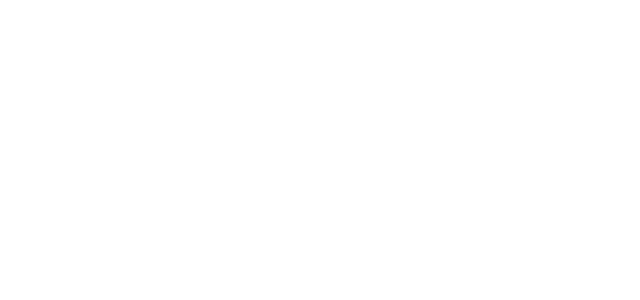
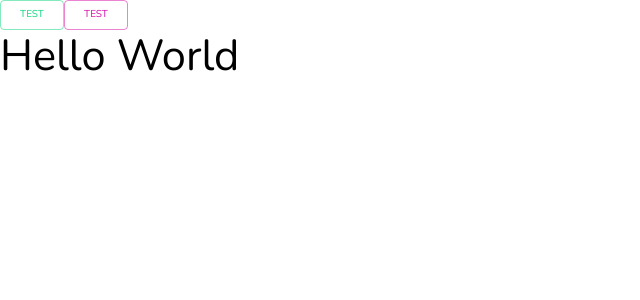
Before and after one commit to Chandradeepta/tomojo, a React (Create React App) app: page / in a window 1280 px wide. Shown: the top 300 px of the page, without its empty margins (0-640 px from the left). Built offline with nearby package versions, Linux system fonts and the light colour scheme.

Commit message:
configs added

```diff
--- a/package.json
+++ b/package.json
@@ -8,6 +8,7 @@
     "@testing-library/jest-dom": "^5.11.4",
     "@testing-library/react": "^11.1.0",
     "@testing-library/user-event": "^12.1.10",
+    "axios": "^0.21.1",
     "react": "^17.0.2",
     "react-dom": "^17.0.2",
     "react-redux": "^7.2.4",
--- a/public/index.html
+++ b/public/index.html
@@ -24,6 +24,11 @@
       work correctly both with client-side routing and a non-root public URL.
       Learn how to configure a non-root public URL by running `npm run build`.
     -->
+    <link rel="preconnect" href="https://fonts.gstatic.com" />
+    <link
+      href="https://fonts.googleapis.com/css2?family=Nunito:wght@300&display=swap"
+      rel="stylesheet"
+    />
     <title>React App</title>
   </head>
   <body>
--- a/src/App.js
+++ b/src/App.js
@@ -1,7 +1,13 @@
+import { Button, Typography } from "@material-ui/core";
 
 function App() {
   return (
     <div className="App">
+      <Button variant="outlined" color="primary">Test</Button>
+      <Button variant="outlined" color="secondary">Test</Button>
+      <Typography variant="h2">
+        Hello World
+      </Typography>
 
     </div>
   );
--- /dev/null
+++ b/src/Configurations/MaterialUIConfig.js
@@ -0,0 +1,34 @@
+import { createMuiTheme, responsiveFontSizes } from "@material-ui/core";
+import { lightGreen } from "@material-ui/core/colors";
+
+let theme = createMuiTheme({
+  palette: {
+    primary: {
+      main: "#0BD67E",
+    },
+    secondary: {
+      main: "#D50BA6",
+    },
+    contrastThreshold: 1,
+    tonalOffset: 0.2,
+  },
+  typography: {
+    fontSize: 10,
+    fontFamily: `'Nunito', sans-serif`,
+  },
+});
+
+theme.overrides = {
+  MuiMenuItem: {
+    root: {
+      "&$selected": {
+        backgroundColor: theme.palette.primary.light,
+      },
+      "&:hover &$selected": {
+        backgroundColor: "#111",
+      },
+    },
+  },
+};
+
+export const mainTheme = responsiveFontSizes(theme);
--- a/src/index.css
+++ b/src/index.css
@@ -1,13 +1,6 @@
 body {
   margin: 0;
-  font-family: -apple-system, BlinkMacSystemFont, 'Segoe UI', 'Roboto', 'Oxygen',
-    'Ubuntu', 'Cantarell', 'Fira Sans', 'Droid Sans', 'Helvetica Neue',
-    sans-serif;
+  padding: 0;
   -webkit-font-smoothing: antialiased;
   -moz-osx-font-smoothing: grayscale;
 }
-
-code {
-  font-family: source-code-pro, Menlo, Monaco, Consolas, 'Courier New',
-    monospace;
-}
--- a/src/index.js
+++ b/src/index.js
@@ -1,11 +1,15 @@
-import React from 'react';
-import ReactDOM from 'react-dom';
-import './index.css';
-import App from './App';
+import React from "react";
+import ReactDOM from "react-dom";
+import "./index.css";
+import App from "./App";
+import { mainTheme } from "./Configurations/MaterialUIConfig";
+import { ThemeProvider } from "@material-ui/styles";
 
 ReactDOM.render(
-  <React.StrictMode>
-    <App />
-  </React.StrictMode>,
-  document.getElementById('root')
+  <ThemeProvider theme={mainTheme}>
+    <React.StrictMode>
+      <App />
+    </React.StrictMode>
+  </ThemeProvider>,
+  document.getElementById("root")
 );
```
Also changed, not shown: 1 other file (tests, documents, lock files or other folders).
